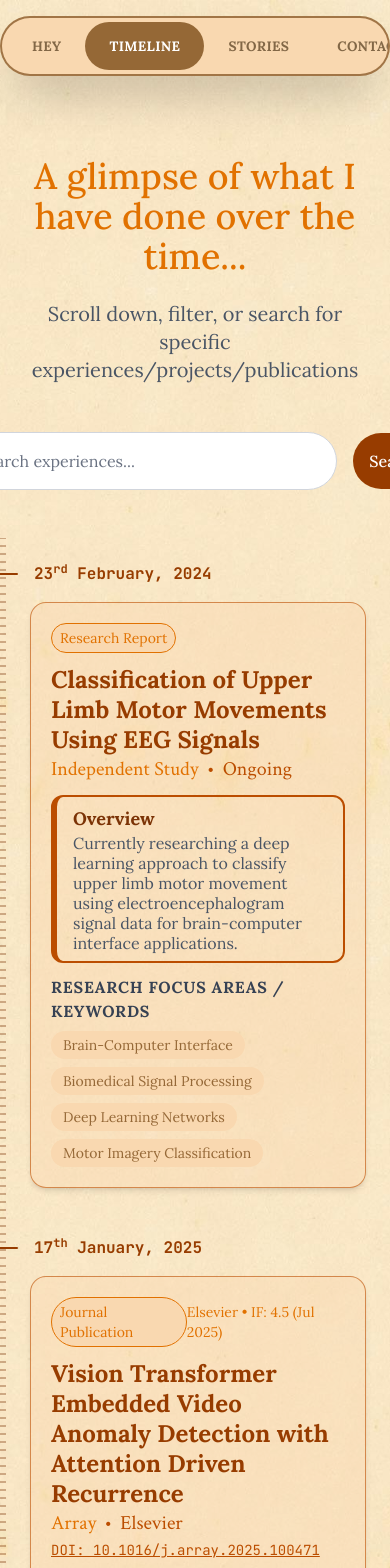
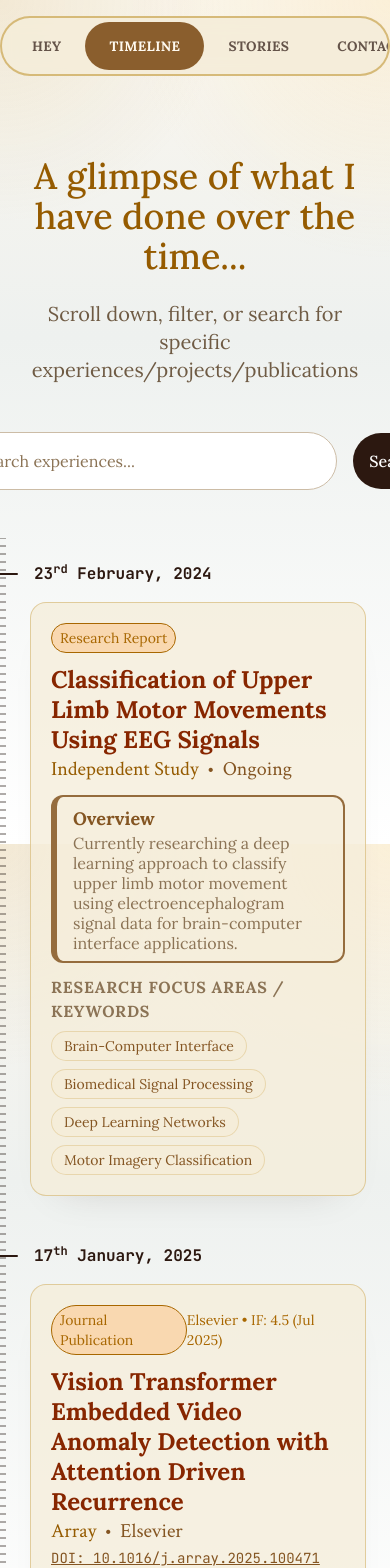
Before and after one commit to kishoreshanto/kishoreshanto, a SvelteKit app: page /timeline in a window 390 px wide. Shown: the top 1568 px of the page. Built offline with nearby package versions, Linux system fonts and the light colour scheme.

Commit message:
feat: enhance layout styles with custom color palette and improved design elements

```diff
--- a/src/routes/layout.css
+++ b/src/routes/layout.css
@@ -18,6 +18,38 @@
 	font-weight: 700;
 	font-style: normal;
 	font-display: swap;
+}
+
+:root {
+	color-scheme: light;
+
+	/* Core palette from COLOR_Documentation.md */
+	--ks-color-espresso: #2c1810;
+	--ks-color-saddle: #845522;
+	--ks-color-amber: #a86700;
+	--ks-color-antique: #c49a3c;
+	--ks-color-honey: #ffd275;
+	--ks-color-cream: #f5edd9;
+	--ks-color-alabaster: #eef1ef;
+	--ks-color-alabaster-warm: #f0ede6;
+	--ks-color-umber: #8b7355;
+
+	/* Semantic aliases for reuse in custom CSS. */
+	--ks-surface-page: var(--ks-color-alabaster);
+	--ks-surface-page-soft: #faf6ee;
+	--ks-surface-card: var(--ks-color-cream);
+	--ks-surface-card-soft: rgb(245 237 217 / 0.76);
+	--ks-text-heading: var(--ks-color-saddle);
+	--ks-text-body: #5f4932;
+	--ks-text-muted: var(--ks-color-umber);
+	--ks-border-strong: var(--ks-color-antique);
+	--ks-border-soft: rgb(196 154 60 / 0.42);
+	--ks-border-faint: rgb(139 115 85 / 0.2);
+	--ks-action-primary: var(--ks-color-amber);
+	--ks-action-hover: var(--ks-color-saddle);
+	--ks-action-highlight: var(--ks-color-honey);
+	--ks-shadow-soft: rgb(44 24 16 / 0.12);
+	--ks-shadow-strong: rgb(44 24 16 / 0.18);
 }
 
 @theme {
@@ -43,16 +75,138 @@
 		'Courier New', monospace;
 	--font-serif:
 		var(--font-lora), var(--font-crimson-text), var(--font-eb-garamond), var(--font-ivy-text), serif;
+
+	/* Named colors for direct Tailwind utility use. */
+	--color-espresso: var(--ks-color-espresso);
+	--color-saddle: var(--ks-color-saddle);
+	--color-amber-gold: var(--ks-color-amber);
+	--color-antique-gold: var(--ks-color-antique);
+	--color-honey-gold: var(--ks-color-honey);
+	--color-warm-cream: var(--ks-color-cream);
+	--color-alabaster: var(--ks-color-alabaster);
+	--color-warm-umber: var(--ks-color-umber);
+	--color-brand-primary: var(--ks-action-primary);
+	--color-brand-secondary: var(--ks-action-hover);
+	--color-brand-accent: var(--ks-color-antique);
+	--color-brand-highlight: var(--ks-action-highlight);
+	--color-surface-page: var(--ks-surface-page);
+	--color-surface-card: var(--ks-surface-card);
+	--color-text-muted: var(--ks-text-muted);
+
+	/* Override Tailwind amber/gray with the documented warm palette. */
+	--color-amber-50: #fffaf0;
+	--color-amber-100: #f5edd9;
+	--color-amber-200: #ead7aa;
+	--color-amber-300: #ffd275;
+	--color-amber-400: #c49a3c;
+	--color-amber-500: #a86700;
+	--color-amber-600: #955b00;
+	--color-amber-700: #845522;
+	--color-amber-800: #2c1810;
+	--color-amber-900: #1d110b;
+
+	--color-gray-50: #fbfaf7;
+	--color-gray-100: #f0ede6;
+	--color-gray-200: #e3dbcf;
+	--color-gray-300: #ccbca6;
+	--color-gray-400: #aa9376;
+	--color-gray-500: #8b7355;
+	--color-gray-600: #6f5b44;
+	--color-gray-700: #594735;
+	--color-gray-800: #433323;
+	--color-gray-900: #2c1810;
+}
+
+@layer base {
+	html {
+		background-color: var(--ks-surface-page);
+		color: var(--ks-text-body);
+		scroll-behavior: smooth;
+	}
+
+	body {
+		min-height: 100vh;
+		color: var(--ks-text-body);
+		background-color: var(--ks-surface-page);
+		background-image:
+			radial-gradient(circle at top right, rgb(255 210 117 / 0.18), transparent 28%),
+			radial-gradient(circle at top left, rgb(196 154 60 / 0.14), transparent 24%),
+			linear-gradient(180deg, var(--ks-surface-page-soft) 0%, var(--ks-surface-page) 40%, #fff 100%);
+	}
+
+	::selection {
+		background: var(--ks-action-highlight);
+		color: var(--ks-text-heading);
+	}
+
+	:focus-visible {
+		outline: 2px solid rgb(168 103 0 / 0.55);
+		outline-offset: 3px;
+	}
+}
+
+.surface-card {
+	background: var(--ks-surface-card);
+	border: 1px solid var(--ks-border-soft);
+	box-shadow: 0 20px 40px -28px var(--ks-shadow-strong);
+}
+
+.surface-card-soft {
+	background: var(--ks-surface-card-soft);
+	border: 1px solid var(--ks-border-soft);
+	box-shadow: 0 18px 32px -28px var(--ks-shadow-soft);
+}
+
+.text-heading {
+	color: var(--ks-text-heading);
+}
+
+.text-muted-warm {
+	color: var(--ks-text-muted);
+}
+
+.brand-link {
+	color: var(--ks-action-primary);
+	transition:
+		color 180ms ease,
+		text-decoration-color 180ms ease;
+}
+
+.brand-link:hover {
+	color: var(--ks-action-hover);
+}
+
+.section-rule {
+	border-color: rgb(196 154 60 / 0.5);
+}
+
+.brand-button {
+	background: var(--ks-action-primary);
+	color: #fffaf0;
+	border: 1px solid rgb(132 85 34 / 0.24);
+	box-shadow: 0 16px 28px -20px var(--ks-shadow-strong);
+	transition:
+		background-color 180ms ease,
+		transform 180ms ease,
+		box-shadow 180ms ease;
+}
+
+.brand-button:hover {
+	background: var(--ks-action-hover);
+	transform: translateY(-1px);
+}
+
+.brand-button:focus-visible {
+	outline: 2px solid rgb(255 210 117 / 0.75);
+	outline-offset: 2px;
 }
 
 html,
 body {
-	background-image: url('../lib/assets/bg.jpg');
 	background-size: cover;
 	background-position: center;
 	background-attachment: fixed;
 	background-repeat: no-repeat;
-	z-index: -100rem;
 }
 
 .universal-navbar {
@@ -61,11 +215,13 @@ body {
 }
 
 .universal-navbar-container {
-	@apply mt-4 flex h-full w-fit flex-row items-center rounded-full border-2 border-[#926434d9] bg-[#f9d8b0] shadow-2xl backdrop-blur-sm;
+	@apply mt-4 flex h-full w-fit flex-row items-center rounded-full border-2 shadow-2xl backdrop-blur-sm;
+	border-color: rgb(196 154 60 / 0.62);
+	background: rgb(245 237 217 / 0.92);
+	box-shadow: 0 24px 56px -30px var(--ks-shadow-strong);
 	position: relative;
 	overflow: hidden;
 	padding: 6px;
-	/* gap: 4px; */
 }
 
 .navbar-pill {
@@ -74,7 +230,7 @@ body {
 	bottom: 4px;
 	left: 0;
 	border-radius: 9999px;
-	background: #845522d9;
+	background: rgb(132 85 34 / 0.94);
 
 	pointer-events: none;
 	transition: none;
@@ -89,7 +245,7 @@ body {
 .navbar-tab {
 	@apply relative z-10 block rounded-full px-6 py-3 font-lora font-bold tracking-wide uppercase;
 	font-size: 0.85rem;
-	color: rgb(80 55 25 / 0.7);
+	color: rgb(44 24 16 / 0.72);
 	text-decoration: none;
 	user-select: none;
 	-webkit-user-select: none;
@@ -98,11 +254,11 @@ body {
 }
 
 .navbar-tab:hover:not(.navbar-tab--active) {
-	color: rgb(80 55 25 / 0.9);
+	color: rgb(132 85 34 / 1);
 }
 
 .navbar-tab--active {
-	color: #fff;
+	color: #fffaf0;
 }
 
 .route-transition-shell {
@@ -155,33 +311,43 @@ body {
 }
 
 .card-body {
-	@apply flex flex-col gap-3 rounded-2xl border border-amber-700/60 bg-[#f9d8b0]/40 p-5 shadow-md;
+	@apply flex flex-col gap-3 rounded-2xl border p-5 shadow-md;
+	border-color: var(--ks-border-soft);
+	background: var(--ks-surface-card-soft);
+	box-shadow: 0 20px 40px -30px var(--ks-shadow-strong);
 }
 
 .card-highlight {
-	@apply flex flex-row items-center justify-between align-middle font-lora text-sm text-amber-600;
+	@apply flex flex-row items-center justify-between align-middle font-lora text-sm;
+	color: var(--ks-action-primary);
 }
 
 .card-title {
-	@apply font-lora text-2xl leading-tight font-bold text-amber-800;
+	@apply font-lora text-2xl leading-tight font-bold;
+	color: #872600;
 }
 
 .card-subtitle {
 	@apply flex items-center space-x-2 font-crimson-text text-xl;
+	color: var(--ks-text-muted);
 }
 
 /* Research Card Specific Styles */
 
 .research-card-overview {
-	@apply flex items-start space-x-3 rounded-xl border-2 border-l-6 border-amber-700 px-4 py-2 font-lora;
+	@apply flex items-start space-x-3 rounded-xl border-2 border-l-6 px-4 py-2 font-lora;
+	border-color: rgb(132 85 34 / 0.85);
+	background: rgb(245 237 217 / 0.48);
 }
 
 .research-card-overview-title {
-	@apply text-lg font-semibold text-amber-900;
+	@apply text-lg font-semibold;
+	color: var(--ks-text-heading);
 }
 
 .research-card-overview-description {
-	@apply leading-5 text-gray-600;
+	@apply leading-5;
+	color: var(--ks-text-muted);
 }
 
 .research-card-rank {
@@ -201,7 +367,8 @@ body {
 }
 
 .research-card-keywords-title {
-	@apply font-bold tracking-wider text-gray-700 uppercase;
+	@apply font-bold tracking-wider uppercase;
+	color: var(--ks-text-muted);
 }
 
 .research-card-keywords-list {
@@ -209,13 +376,16 @@ body {
 }
 
 .research-tag {
-	@apply rounded-full bg-[#f9d8b0] px-3 py-1 text-sm text-[#845522d9] lg:text-base;
+	@apply rounded-full px-3 py-1 text-sm lg:text-base;
+	background: var(--ks-surface-card);
+	color: var(--ks-action-hover);
+	border: 1px solid rgb(196 154 60 / 0.28);
 }
 
 /* Hero Page */
 
 .name-highlight {
-	color: #b45309;
+	color: var(--ks-action-primary);
 	display: inline-block;
 	position: relative;
 	background: linear-gradient(
@@ -245,3 +415,10 @@ body {
 		background-position: -100% 0;
 	}
 }
+
+
+/* Contact Header */
+
+.contact-link-text {
+	@apply font-mono text-amber-700 transition-all duration-300 hover:text-gray-900 dark:hover:text-gray-300
+}
```
